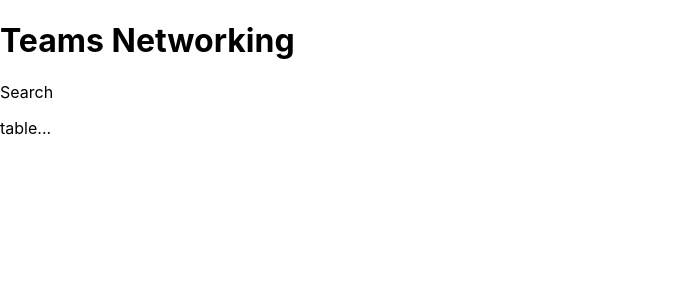
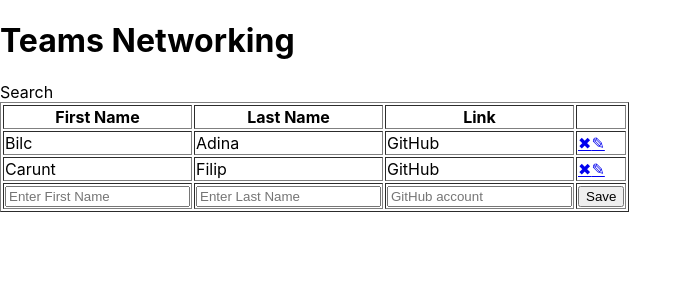
Before and after one commit to bilcadina/teams-Networking-react, a React (Create React App) app: page / in a window 1280 px wide. Shown: the top 300 px of the page, without its empty margins (0-692 px from the left). Built offline with nearby package versions, Linux system fonts and the light colour scheme.

Commit message:
errors corrected

```diff
--- a/src/App.js
+++ b/src/App.js
@@ -1,12 +1,29 @@
-//import logo from './logo.svg';
+
 import './App.css';
+import { PersonsTable } from  "./PersonsTable";
+
+
+let persons =[
+  {
+  "id": "a123",
+  "firstName": "Bilc",
+  "lastName": "Adina",
+  "gitHub": "https://github.com/bilcadina"
+},
+{
+  "id": "b563",
+  "firstName": "Carunt",
+  "lastName": "Filip",
+  "gitHub": "https://github.com/bilcadina"
+}
+];
 
 function App() {
   return (
     <div>
       <h1>Teams Networking</h1>
       <div>Search</div>
-      <p>table...</p>
+      <PersonsTable persons={persons} />
     </div>
   );
 }
--- a/src/PersonsTable.js
+++ b/src/PersonsTable.js
@@ -1,26 +1,7 @@
-
-
-let persons =
-[{
-
-        "id": "a123",
-        "firstName": "Bilc",
-        "lastName": "Adina",
-        "gitHub": "https://github.com/bilcadina"
-    },
-    {
-        "id": "b563",
-        "firstName": "Carunt",
-        "lastName": "Filip",
-        "gitHub": "https://github.com/bilcadina"
-    }
-
-];
-
 export const PersonsTable = (props) => (
     <table border="1">
         <thead>
-            <tr key={person.id}>
+            <tr>
                 <th>First Name</th>
                 <th>Last Name</th>
                 <th>Link</th>
@@ -28,17 +9,17 @@
             </tr>
         </thead>
         <tbody>
-            {props.persons.map(person, index) => (
+            {props.persons.map((person, index) => (
                 <tr key={index}>
                     <td>{person.firstName.split(/\s*,\s*/).join("<br>")}</td>
                     <td>{person.lastName}</td>
-                    <td><a target="_blank" href="https://github.com/{gitHub}">GitHub</a></td>
+                    <td><a target="_blank" href={person.url}>GitHub</a></td>
                     <td>
                         <a href="#" class="delete-row" data-id="{person.id}">&#10006;</a>
-                        <a href="#" class="edit-row" data-id={person.id}>&#9998;</a>
+                        <a href="#" class="edit-row" data-id="{person.id}">&#9998;</a>
                     </td>
                 </tr>
-            ))}
+        ))}
         </tbody>
         <tfoot>
             <tr>
@@ -48,6 +29,5 @@
                 <td><button>Save</button></td>
             </tr>
         </tfoot>
-
     </table>
  );
--- a/src/index.js
+++ b/src/index.js
@@ -14,4 +14,5 @@
 // If you want to start measuring performance in your app, pass a function
 // to log results (for example: reportWebVitals(console.log))
 // or send to an analytics endpoint. Learn more: https://bit.ly/CRA-vitals
+
 reportWebVitals();
```
